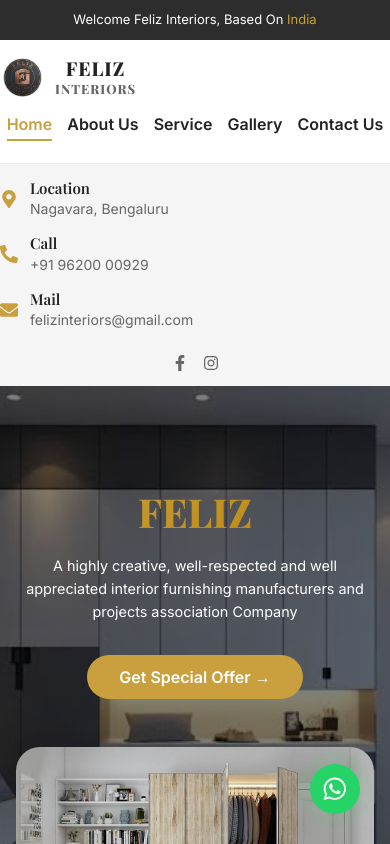
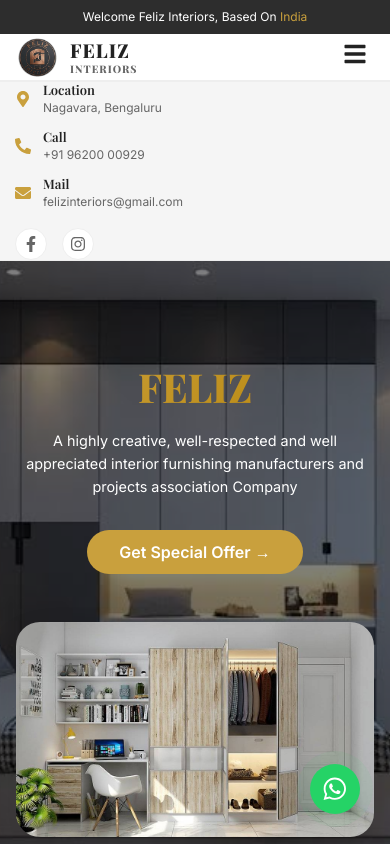
Before and after one commit to JANAC77/feliz_ecommerce, a React (Vite) app: page / in a window 390 px wide. Shown: the top 844 px of the page. Built offline with nearby package versions, Linux system fonts and the light colour scheme.

Commit message:
menu added

```diff
--- a/src/components/layout/Header.css
+++ b/src/components/layout/Header.css
@@ -4,6 +4,12 @@
   top: 0;
   z-index: 1000;
   background: #fff;
+  width: 100%;
+  transition: box-shadow 0.3s ease;
+}
+
+.custom-header.header-scrolled {
+  box-shadow: 0 4px 15px rgba(0, 0, 0, 0.08);
 }
 
 /* ===== CONTAINER ===== */
@@ -18,7 +24,7 @@
   background: #2d2d2d;
   text-align: center;
   padding: 10px;
-  font-size: 15px; /* increased */
+  font-size: 15px;
   color: #fff;
 }
 
@@ -33,10 +39,11 @@
 }
 
 .custom-header .header-row {
-  display: grid;
-  grid-template-columns: auto 1fr auto;
+  display: flex;
+  justify-content: space-between;
   align-items: center;
   height: 85px;
+  gap: 20px;
 }
 
 /* ===== LOGO ===== */
@@ -44,59 +51,62 @@
   display: flex;
   align-items: center;
   gap: 10px;
+  flex-shrink: 0;
+  cursor: pointer;
 }
 
 .custom-header .logo-box img {
   height: 60px;
+  width: auto;
+  object-fit: contain;
 }
 
 .custom-header .company-name {
-  font-size: 1.5rem; /* increased */
+  font-size: 1.5rem;
   font-weight: 800;
   margin: 0;
   color: #222;
   letter-spacing: 1px;
+  transition: color 0.3s ease;
 }
 
 .custom-header .company-name span {
   display: block;
   font-size: 0.8rem;
   color: #666;
+  transition: color 0.3s ease;
 }
-.custom-header .logo-box:hover .company-name {
+
+.custom-header .logo-box:hover .company-name,
+.custom-header .logo-box:hover .company-name span {
   color: #C9A03D;
 }
 
-.custom-header .logo-box:hover .company-name span {
-  color: #C9A03D;
-}
 /* ===== NAV MENU ===== */
 .custom-header .nav-menu {
   display: flex;
   justify-content: center;
   gap: 35px;
+  flex: 1;
 }
 
 .custom-header .nav-menu a {
   text-decoration: none;
   font-weight: 600;
-  font-size: 18px; /* increased */
+  font-size: 18px;
   color: #222;
   position: relative;
-  transition: 0.3s;
+  transition: color 0.3s ease;
+  white-space: nowrap;
 }
 
-/* ✅ ACTIVE FIX */
-.custom-header .nav-menu a.active {
-  color: #C9A03D;
-}
-
-/* HOVER */
+/* Active & Hover */
+.custom-header .nav-menu a.active,
 .custom-header .nav-menu a:hover {
   color: #C9A03D;
 }
 
-/* UNDERLINE */
+/* Underline Animation */
 .custom-header .nav-menu a::after {
   content: "";
   position: absolute;
@@ -105,7 +115,7 @@
   background: #C9A03D;
   left: 0;
   bottom: -5px;
-  transition: 0.3s;
+  transition: width 0.3s ease;
 }
 
 .custom-header .nav-menu a:hover::after,
@@ -113,9 +123,33 @@
   width: 100%;
 }
 
+/* ===== EMPTY SPACE ===== */
+.custom-header .empty-space {
+  width: 0;
+  flex-shrink: 0;
+}
+
+/* ===== MOBILE MENU BUTTON ===== */
+.custom-header .mobile-menu-btn {
+  display: none;
+  font-size: 1.8rem;
+  color: #222;
+  background: none;
+  border: none;
+  cursor: pointer;
+  padding: 8px;
+  transition: color 0.3s ease;
+}
+
+.custom-header .mobile-menu-btn:hover {
+  color: #C9A03D;
+}
+
 /* ===== CONTACT BAR ===== */
 .custom-header .contact-bar {
   background: #f5f5f5;
+  border-top: 1px solid #eee;
+  border-bottom: 1px solid #eee;
 }
 
 .custom-header .contact-row {
@@ -124,6 +158,7 @@
   align-items: center;
   height: 80px;
   flex-wrap: wrap;
+  gap: 15px;
 }
 
 /* CONTACT ITEM */
@@ -133,18 +168,26 @@
   gap: 12px;
 }
 
-/* ICON */
 .custom-header .contact-item svg {
   color: #C9A03D;
   font-size: 18px;
+  transition: transform 0.3s ease;
 }
 
-/* 🔥 CALL ICON ROTATE */
+/* Call Icon Rotate */
 .custom-header .rotate-icon {
   transform: rotate(90deg);
 }
 
-/* TEXT */
+/* Hover Rotate Effect */
+.custom-header .contact-item:hover svg {
+  transform: scale(1.1);
+}
+
+.custom-header .contact-item:hover .rotate-icon {
+  transform: rotate(90deg) scale(1.1);
+}
+
 .custom-header .contact-item h4 {
   margin: 0;
   font-size: 15px;
@@ -170,42 +213,106 @@
   gap: 15px;
 }
 
-.custom-header .social-icons svg {
+.custom-header .social-icons a {
+  display: flex;
+  align-items: center;
+  justify-content: center;
+  width: 32px;
+  height: 32px;
+  background: white;
+  border-radius: 50%;
+  transition: all 0.3s ease;
   color: #666;
-  cursor: pointer;
-  transition: 0.3s;
+  border: 1px solid #eee;
 }
 
-.custom-header .social-icons svg:hover {
-  color: #C9A03D;
+.custom-header .social-icons a:hover {
+  background: #C9A03D;
+  color: white;
+  transform: translateY(-3px);
 }
 
-/* ================= MOBILE ================= */
-@media (max-width: 768px) {
-
-  .custom-header .header-row {
-    grid-template-columns: 1fr;
-    text-align: center;
-    height: auto;
-    padding: 15px 0;
-    gap: 12px;
-  }
-
+/* ================= MOBILE RESPONSIVE ================= */
+@media (max-width: 992px) {
   .custom-header .nav-menu {
-    flex-wrap: wrap;
-    justify-content: center;
-    gap: 15px;
+    gap: 25px;
   }
 
   .custom-header .nav-menu a {
     font-size: 16px;
   }
+}
 
+@media (max-width: 768px) {
+  /* Show mobile menu button */
+  .custom-header .mobile-menu-btn {
+    display: block;
+    order: 2;
+  }
+
+  /* Adjust header row for mobile */
+  .custom-header .header-row {
+    justify-content: space-between;
+    height: auto;
+    padding: 12px 0;
+    position: relative;
+  }
+
+  .custom-header .logo-box {
+    order: 1;
+  }
+
+  .custom-header .empty-space {
+    display: none;
+  }
+
+  /* Mobile Navigation Menu - Slide from Right */
+  .custom-header .nav-menu {
+    position: fixed;
+    top: 0;
+    right: -100%;
+    width: 80%;
+    max-width: 320px;
+    height: 100vh;
+    background: white;
+    flex-direction: column;
+    justify-content: flex-start;
+    align-items: flex-start;
+    padding: 100px 2rem 2rem;
+    transition: right 0.3s ease;
+    gap: 1.5rem;
+    overflow-y: auto;
+    box-shadow: -5px 0 30px rgba(0, 0, 0, 0.15);
+    z-index: 999;
+    margin: 0;
+  }
+
+  .custom-header .nav-menu-open {
+    right: 0;
+  }
+
+  .custom-header .nav-menu a {
+    width: 100%;
+    padding: 12px 0;
+    font-size: 1.1rem;
+    border-bottom: 1px solid #eee;
+    white-space: normal;
+  }
+
+  .custom-header .nav-menu a::after {
+    display: none;
+  }
+
+  .custom-header .nav-menu a.active {
+    color: #C9A03D;
+  }
+
+  /* Contact Bar Mobile */
   .custom-header .contact-row {
     flex-direction: column;
     align-items: flex-start;
     height: auto;
-    gap: 15px;
+    gap: 12px;
     padding: 15px 0;
   }
 
@@ -218,14 +325,28 @@
   }
 
   .custom-header .social-icons {
-    justify-content: center;
+    justify-content: flex-start;
     width: 100%;
-    margin-top: 10px;
+    margin-top: 5px;
+  }
+
+  .custom-header .social-icons a {
+    width: 36px;
+    height: 36px;
   }
 }
 
-/* EXTRA SMALL */
+/* Extra Small Devices */
 @media (max-width: 480px) {
+  .custom-header .container {
+    padding: 0 15px;
+  }
+
+  .custom-header .top-bar {
+    font-size: 12px;
+    padding: 8px;
+  }
+
   .custom-header .logo-box img {
     height: 45px;
   }
@@ -234,7 +355,42 @@
     font-size: 1.2rem;
   }
 
-  .custom-header .top-bar {
+  .custom-header .company-name span {
+    font-size: 0.65rem;
+  }
+
+  .custom-header .mobile-menu-btn {
+    font-size: 1.5rem;
+  }
+
+  .custom-header .contact-item h4 {
     font-size: 13px;
   }
+
+  .custom-header .contact-item p {
+    font-size: 12px;
+  }
+
+  .custom-header .contact-item svg {
+    font-size: 16px;
+  }
+
+  .custom-header .social-icons a {
+    width: 32px;
+    height: 32px;
+  }
 }
+
+/* Animation for mobile menu */
+@keyframes slideIn {
+  from {
+    transform: translateX(100%);
+  }
+  to {
+    transform: translateX(0);
+  }
+}
+
+.custom-header .nav-menu-open {
+  animation: slideIn 0.3s ease forwards;
+}
--- a/src/components/layout/Header.jsx
+++ b/src/components/layout/Header.jsx
@@ -1,4 +1,4 @@
-import React from "react";
+import React, { useState, useEffect } from "react";
 import { NavLink } from "react-router-dom";
 import {
   FaPhone,
@@ -6,12 +6,37 @@ import {
   FaMapMarkerAlt,
   FaFacebookF,
   FaInstagram,
+  FaBars,
+  FaTimes
 } from "react-icons/fa";
 import "./Header.css";
 
 const Header = () => {
+  const [isMenuOpen, setIsMenuOpen] = useState(false);
+  const [isScrolled, setIsScrolled] = useState(false);
+
+  useEffect(() => {
+    const handleScroll = () => {
+      setIsScrolled(window.scrollY > 50);
+    };
+    window.addEventListener("scroll", handleScroll);
+    return () => window.removeEventListener("scroll", handleScroll);
+  }, []);
+
+  const closeMenu = () => {
+    setIsMenuOpen(false);
+  };
+
+  const navLinks = [
+    { path: "/", label: "Home", end: true },
+    { path: "/about", label: "About Us" },
+    { path: "/services", label: "Service" },
+    { path: "/gallery", label: "Gallery" },
+    { path: "/contact", label: "Contact Us" }
+  ];
+
   return (
-    <header className="custom-header">
+    <header className={`custom-header ${isScrolled ? "header-scrolled" : ""}`}>
       {/* Top Bar */}
       <div className="top-bar">
         <p>
@@ -22,6 +47,7 @@ const Header = () => {
       {/* Main Header */}
       <div className="main-header">
         <div className="container header-row">
+          {/* Logo */}
           <div className="logo-box">
             <img src="/images/logo.png" alt="logo" />
             <h2 className="company-name">
@@ -29,18 +55,32 @@ const Header = () => {
             </h2>
           </div>
 
-          <nav className="nav-menu">
-            <NavLink to="/" end>
-              Home
-            </NavLink>
-            <NavLink to="/about">About Us</NavLink>
-            <NavLink to="/services">Service</NavLink>
-            <NavLink to="/gallery">Gallery</NavLink>
-            <NavLink to="/contact">Contact Us</NavLink>
+          {/* Mobile Menu Button */}
+          <button
+            className="mobile-menu-btn"
+            onClick={() => setIsMenuOpen(!isMenuOpen)}
+            aria-label="Toggle menu"
+          >
+            {isMenuOpen ? <FaTimes /> : <FaBars />}
+          </button>
+
+          {/* Desktop Navigation */}
+          <nav className={`nav-menu ${isMenuOpen ? "nav-menu-open" : ""}`}>
+            {navLinks.map((link) => (
+              <NavLink
+                key={link.path}
+                to={link.path}
+                end={link.end}
+                className={({ isActive }) => isActive ? "active" : ""}
+                onClick={closeMenu}
+              >
+                {link.label}
+              </NavLink>
+            ))}
           </nav>
 
-          {/* EMPTY RIGHT SPACE (for balance like Mint UI) */}
-          <div></div>
+          {/* Empty div for balance */}
+          <div className="empty-space"></div>
         </div>
       </div>
 
@@ -78,8 +118,8 @@ const Header = () => {
           <div className="divider"></div>
 
           <div className="social-icons">
-            <FaFacebookF />
-            <FaInstagram />
+            <a href="#"><FaFacebookF /></a>
+            <a href="#"><FaInstagram /></a>
           </div>
         </div>
       </div>
```
